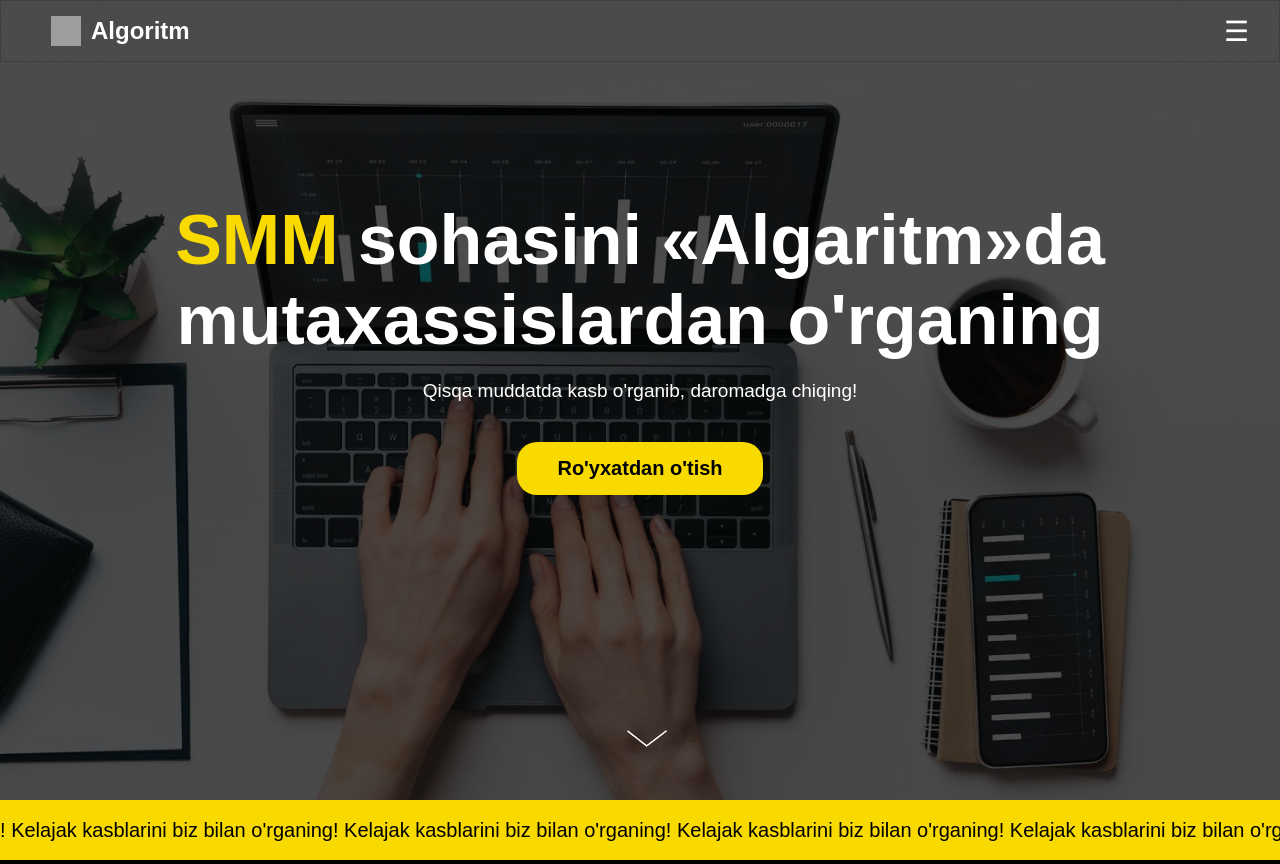
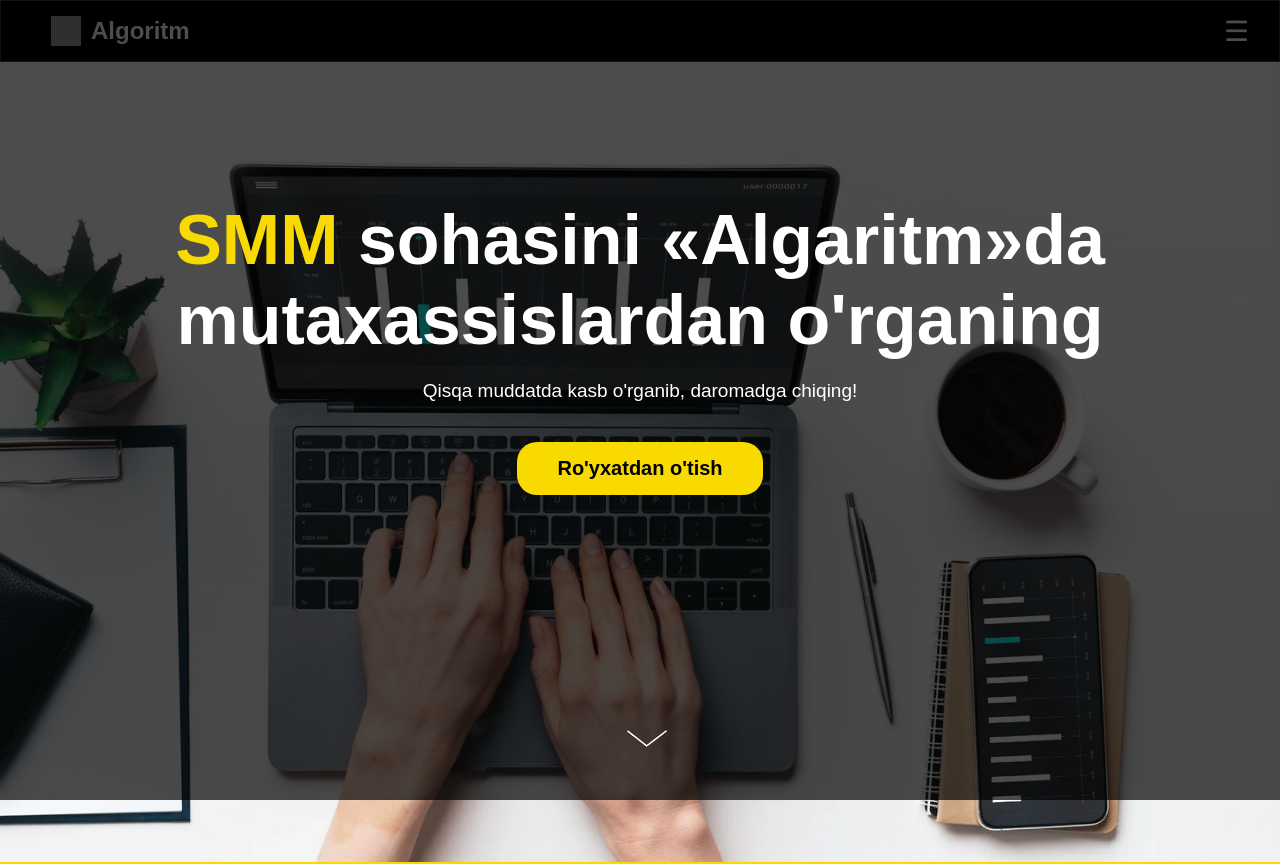
Before and after one commit to azimjonjalilov/kurslar-algoritmedu, a React (Vite) app: page / in a window 1280 px wide. Shown: the top 864 px of the page. Built offline with nearby package versions, Linux system fonts and the light colour scheme; grey boxes are pictures that could not be loaded.

Commit message:
final code for test2

```diff
--- a/src/components/SMM/Faq/Faq.css
+++ b/src/components/SMM/Faq/Faq.css
@@ -146,7 +146,7 @@
     transform: translateX(-14%);
   }
 }
-@media(max-width: 600px){
+@media(max-width: 700px){
   .faq-container {
     width: 90%;
     padding: 10px;
@@ -156,10 +156,20 @@
     padding: 10px 5px;
   }
 }
+@media(max-width: 500px){
+  .faq-container {
+    width: 90%;
+    padding: 10px;
+  }
+  .faq-item {
+    width: 90%;
+    padding: 10px 5px;
+  }
+}
 
 @media (max-width: 450px) {
   .faq-container {
-    width: 100%;
+    width: 95%;
     /* padding: 10px; */
   }
 
--- a/src/components/SMM/enroll_in/enrolin.css
+++ b/src/components/SMM/enroll_in/enrolin.css
@@ -65,3 +65,10 @@
     cursor: pointer;
     transition: background-color 0.3s ease;
   }
+
+
+@media(max-width:400px){
+  .registration-form{
+    width: 90%;
+  }
+}
--- a/src/components/SMM/media/media.css
+++ b/src/components/SMM/media/media.css
@@ -144,7 +144,7 @@
 
   @media(max-width:500px){
     .video_wrapper video{
-      width: 90%;
+      width: 100%;
       height: auto;
     }
     .requirement-title{
--- a/src/components/SMM/skills/skill.css
+++ b/src/components/SMM/skills/skill.css
@@ -109,22 +109,28 @@
     .skill-item{
       width: 100%;
       height: auto;
-      margin-left: 15%;
+      /* margin-left: 15%; */
 
+    }
+    .skill-wrapper{
+      width: 90%;
     }
     .skills-title{
       font-size: 35px;
     }
     .skills-list{
       justify-content: center;
+      /* padding-left: 30px; */
     }
     .skill-number {
-      width: 100%;
+      width: 90%;
       font-size: 8rem;
     }
     .students_result h2{
       font-size: 35px;
       padding: 0 10px;
+      width: 100%;
+      word-break: break-all;
     }
     .students_result p{
       font-size: 16px;
--- a/src/components/header/Header.css
+++ b/src/components/header/Header.css
@@ -4,18 +4,20 @@
     background-attachment: auto;
     backdrop-filter: blur(55px);
     background-color: transparent  ;
-    position: fixed;
+    /* position: fixed; */
     border: 1px solid rgb(67, 62, 62);
     z-index: 3;
 
   }
 
   .navbar {
+
+
     display: flex;
     align-items: center;
     justify-content: space-between;
     padding: 15px 50px;
-    /* background-color: #333; */
+    box-sizing: border-box;
 
     img{
         width: 30px;
@@ -70,13 +72,14 @@
 
   .nav-links {
     width: 100%;
+    max-width: 100%;
+
     height: 40vh;
     flex-direction: column;
     position: absolute;
     top: 0;
     left: 0;
     text-align: center;
-    /* right: 110px; */
     background-color: #fff;
     border: 1px solid #ddd;
     padding: 20px;
@@ -90,6 +93,9 @@
     justify-content: center;
 
   }
-  @media (max-width: 768px) {
+  @media (max-width: 500px) {
+    header{
+      width: 93%;
 
+    }
   }
--- a/src/courses/SMM.css
+++ b/src/courses/SMM.css
@@ -2,6 +2,12 @@
     margin: 0;
     font-family: sans-serif;
 
+}
+.container{
+  width: 100%;
+  box-sizing: content-box;
+  padding: 0;
+  margin: 0 auto;
 }
 .Smm_Main{
     width: 100%;
--- a/src/courses/SMM.jsx
+++ b/src/courses/SMM.jsx
@@ -15,7 +15,7 @@ const SMM = () => {
   };
   return (
     <>
-        <div>
+        <div className="container">
           <div className="overlay">
           <h1> <span>SMM</span>  sohasini «Algaritm»da <br/> mutaxassislardan o'rganing</h1>
             <p>Qisqa muddatda kasb o'rganib, daromadga chiqing!</p>
--- a/src/index.css
+++ b/src/index.css
@@ -1,3 +1,5 @@
 body{
+    box-sizing: border-box;
+    width: 100%;
     background-color: black;
 }
```
Also changed, not shown: src/components/header/Header.jsx (line endings or trailing spaces).
